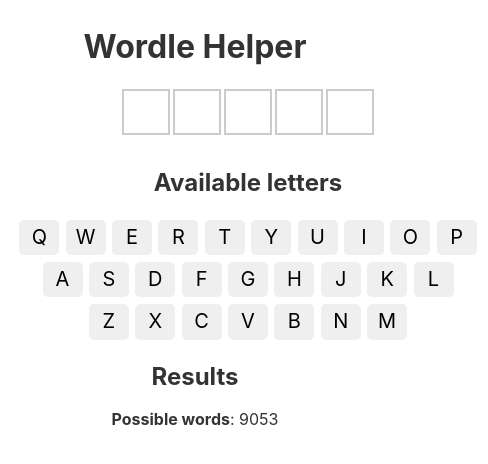
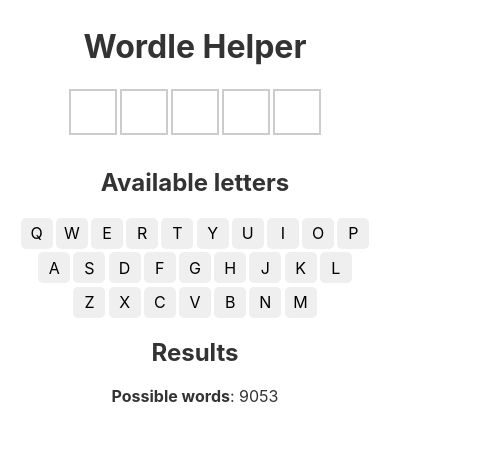
Before and after one commit to DigitalSquid/wordle-helper, a React (Create React App) app: page / in a window 390 px wide. Shown: the top 464 px of the page, 488 px wide, since content can reach past the window. Built offline with nearby package versions, Linux system fonts and the light colour scheme.

Commit message:
Mobile layout tweaks

```diff
--- a/src/App.css
+++ b/src/App.css
@@ -50,6 +50,7 @@
 main {
   display: flex;
   flex-wrap: wrap;
+  justify-content: center;
 }
 
 aside {
--- a/src/components/letters/letters.jsx
+++ b/src/components/letters/letters.jsx
@@ -3,11 +3,10 @@
 import './letters.scss';
 
 export const Letters = ({ letterSelection, absentLetters, guess }) => {
-  return (
-    <section>
-      <h2>Available letters</h2>
-      <div className='available-letters'>
-        {Keyboard.map((letter, index) => {
+  const letterRows = [];
+  let rowCount = 10;
+  {
+    Keyboard.map((letter, index) => {
       let letterState =
         absentLetters.includes(letter) && letter !== '' ? 'absent' : '';
       for (const guessLetter in guess) {
@@ -17,7 +16,10 @@
           }
         }
       }
-          return (
+      rowCount = index === 19 ? 9 : rowCount;
+      let rowIndex = Math.floor(index / rowCount);
+      letterRows[rowIndex] = [
+        ...(letterRows[rowIndex] || []),
         <button
           key={index}
           type='button'
@@ -26,9 +28,19 @@
           onClick={letterSelection}
         >
           {letter}
-            </button>
-          );
-        })}
+        </button>,
+      ];
+    });
+  }
+  return (
+    <section>
+      <h2>Available letters</h2>
+      <div className='available-letters'>
+        {letterRows.map((button, i) => (
+          <div className='row' key={i}>
+            {button}
+          </div>
+        ))}
       </div>
     </section>
   );
--- a/src/components/letters/letters.scss
+++ b/src/components/letters/letters.scss
@@ -1,6 +1,6 @@
 .available-letters {
   margin: 0 -0.5rem;
-  @media (min-width: 376px) {
+  @media (min-width: 429px) {
     width: 30rem;
     margin: 0 auto;
   }
@@ -15,7 +15,7 @@
     outline: none;
     text-transform: uppercase;
     cursor: pointer;
-    @media (min-width: 376px) {
+    @media (min-width: 429px) {
       font-size: 1.25rem;
       width: 2.5rem;
       margin: 0.2rem;
```
Lines whose indentation alone changed are shown as unchanged.
